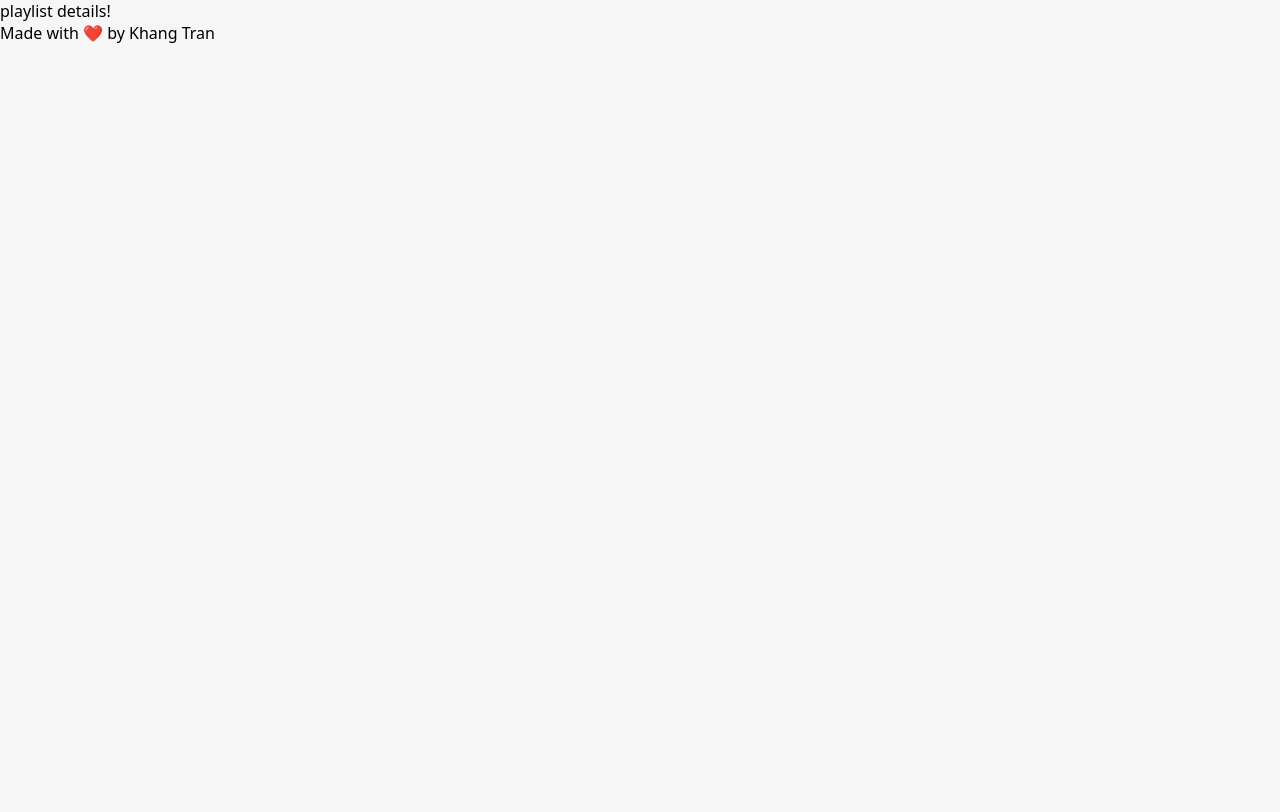
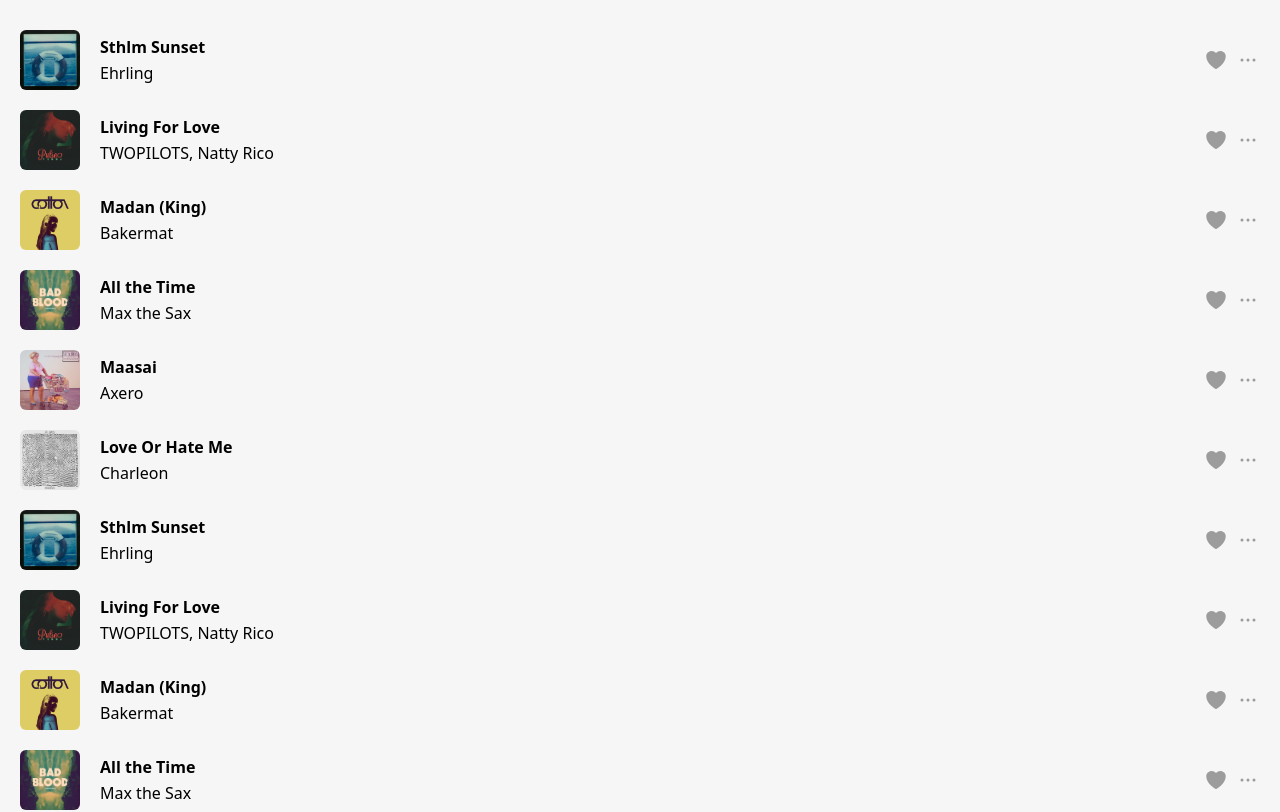
Before and after one commit to khangtrannn/angular-music-playlist, an Angular app: page /playlists/1 in a window 1280 px wide. Shown: the top 812 px of the page. Built offline with nearby package versions, Linux system fonts and the light colour scheme.

Commit message:
feat(): implement tracks

```diff
--- a/src/app/features/playlist-details/playlist-details.component.ts
+++ b/src/app/features/playlist-details/playlist-details.component.ts
@@ -1,9 +1,15 @@
 import { ChangeDetectionStrategy, Component } from "@angular/core";
+import { TracksComponent } from "./tracks/tracks.component";
 
 @Component({
   selector: 'app-playlist-details',
-  template: `playlist details!`,
+  template: `
+    <div class="tw-max-w-[600px] tw-mx-auto">
+      <app-tracks />
+    </div>
+  `,
   standalone: true,
   changeDetection: ChangeDetectionStrategy.OnPush,
+  imports: [TracksComponent],
 })
 export class PlaylistDetailsComponent {}
--- /dev/null
+++ b/src/app/features/playlist-details/tracks/tracks.component.html
@@ -0,0 +1,36 @@
+<ul class="playlist-details">
+  @for (track of tracks; track $index) {
+    <li>
+      <img class="track-image" [src]="track.image" [alt]="track.title" />
+      <div class="track-details">
+        <span class="track-title">{{track.title}}</span>
+        <span>{{track.artist}}</span>
+      </div>
+      <div class="track-icons">
+        <svg
+          xmlns="http://www.w3.org/2000/svg"
+          viewBox="0 0 24 24"
+          fill="currentColor"
+          class="w-6 h-6"
+        >
+          <path
+            d="M11.645 20.91l-.007-.003-.022-.012a15.247 15.247 0 01-.383-.218 25.18 25.18 0 01-4.244-3.17C4.688 15.36 2.25 12.174 2.25 8.25 2.25 5.322 4.714 3 7.688 3A5.5 5.5 0 0112 5.052 5.5 5.5 0 0116.313 3c2.973 0 5.437 2.322 5.437 5.25 0 3.925-2.438 7.111-4.739 9.256a25.175 25.175 0 01-4.244 3.17 15.247 15.247 0 01-.383.219l-.022.012-.007.004-.003.001a.752.752 0 01-.704 0l-.003-.001z"
+          />
+        </svg>
+
+        <svg
+          xmlns="http://www.w3.org/2000/svg"
+          viewBox="0 0 24 24"
+          fill="currentColor"
+          class="w-6 h-6"
+        >
+          <path
+            fill-rule="evenodd"
+            d="M4.5 12a1.5 1.5 0 113 0 1.5 1.5 0 01-3 0zm6 0a1.5 1.5 0 113 0 1.5 1.5 0 01-3 0zm6 0a1.5 1.5 0 113 0 1.5 1.5 0 01-3 0z"
+            clip-rule="evenodd"
+          />
+        </svg>
+      </div>
+    </li>
+  }
+</ul>
--- /dev/null
+++ b/src/app/features/playlist-details/tracks/tracks.component.scss
@@ -0,0 +1,44 @@
+.playlist-details,
+  .playlist-details li {
+    padding: 0;
+    margin: 0;
+  }
+
+  .playlist-details {
+    margin-top: 20px;
+  }
+
+  .playlist-details li {
+    display: flex;
+    padding: 10px 20px;
+    gap: 20px;
+    align-items: center;
+  }
+
+  .playlist-details .track-image {
+    width: 60px;
+    height: 60px;
+    border-radius: 6px;
+  }
+
+  .playlist-details .track-details {
+    flex: 1;
+    display: flex;
+    flex-direction: column;
+    gap: 4px;
+  }
+
+  .playlist-details .track-title {
+    font-weight: bold;
+  }
+
+  .playlist-details .track-icons {
+    display: flex;
+    gap: 8px;
+  }
+
+  .playlist-details .track-icons svg {
+    width: 24px;
+    height: 24px;
+    color: rgb(156, 156, 156);
+  }
--- /dev/null
+++ b/src/app/features/playlist-details/tracks/tracks.component.ts
@@ -0,0 +1,33 @@
+import { ChangeDetectionStrategy, Component } from '@angular/core';
+
+@Component({
+  selector: 'app-tracks',
+  templateUrl: './tracks.component.html',
+  styleUrls: ['./tracks.component.scss'],
+  standalone: true,
+  changeDetection: ChangeDetectionStrategy.OnPush,
+})
+export class TracksComponent {
+  tracks = [
+    { title: 'Sthlm Sunset', artist: 'Ehrling', image: 'album1.webp' },
+    {
+      title: 'Living For Love',
+      artist: 'TWOPILOTS, Natty Rico',
+      image: 'album2.webp',
+    },
+    { title: 'Madan (King)', artist: 'Bakermat', image: 'album3.webp' },
+    { title: 'All the Time', artist: 'Max the Sax', image: 'album4.webp' },
+    { title: 'Maasai', artist: 'Axero', image: 'album5.webp' },
+    { title: 'Love Or Hate Me', artist: 'Charleon', image: 'album6.webp' },
+    { title: 'Sthlm Sunset', artist: 'Ehrling', image: 'album1.webp' },
+    {
+      title: 'Living For Love',
+      artist: 'TWOPILOTS, Natty Rico',
+      image: 'album2.webp',
+    },
+    { title: 'Madan (King)', artist: 'Bakermat', image: 'album3.webp' },
+    { title: 'All the Time', artist: 'Max the Sax', image: 'album4.webp' },
+    { title: 'Maasai', artist: 'Axero', image: 'album5.webp' },
+    { title: 'Love Or Hate Me', artist: 'Charleon', image: 'album6.webp' },
+  ];
+}
--- a/src/app/features/playlists/ui/card/card.component.html
+++ b/src/app/features/playlists/ui/card/card.component.html
@@ -4,6 +4,7 @@
   [style.--textColor]="playlist().textColor"
   [style.--backgroundImage]="playlist().backgroundImage"
   [style.--secondaryTextColor]="playlist().secondaryTextColor"
+  [routerLink]="'/playlists/' + playlist().id"
 >
   @if (playlist().backgroundAnimation === 'floatingSquares') {
     <!--  -->
--- a/src/app/features/playlists/ui/card/card.component.ts
+++ b/src/app/features/playlists/ui/card/card.component.ts
@@ -3,13 +3,14 @@ import { Playlist } from '../../../../playlists.model';
 import { CardHeaderComponent } from '../card-header/card-header.component';
 import { CardStatsComponent } from '../card-stats/card-stats.component';
 import { CardMediaComponent } from '../card-media/card-media.component';
+import { RouterLink } from '@angular/router';
 
 @Component({
   selector: 'app-card',
   templateUrl: './card.component.html',
   styleUrls: ['./card.component.scss'],
   standalone: true,
-  imports: [CardHeaderComponent, CardStatsComponent, CardMediaComponent],
+  imports: [CardHeaderComponent, CardStatsComponent, CardMediaComponent, RouterLink],
   changeDetection: ChangeDetectionStrategy.OnPush,
 })
 export class CardComponent {
```
